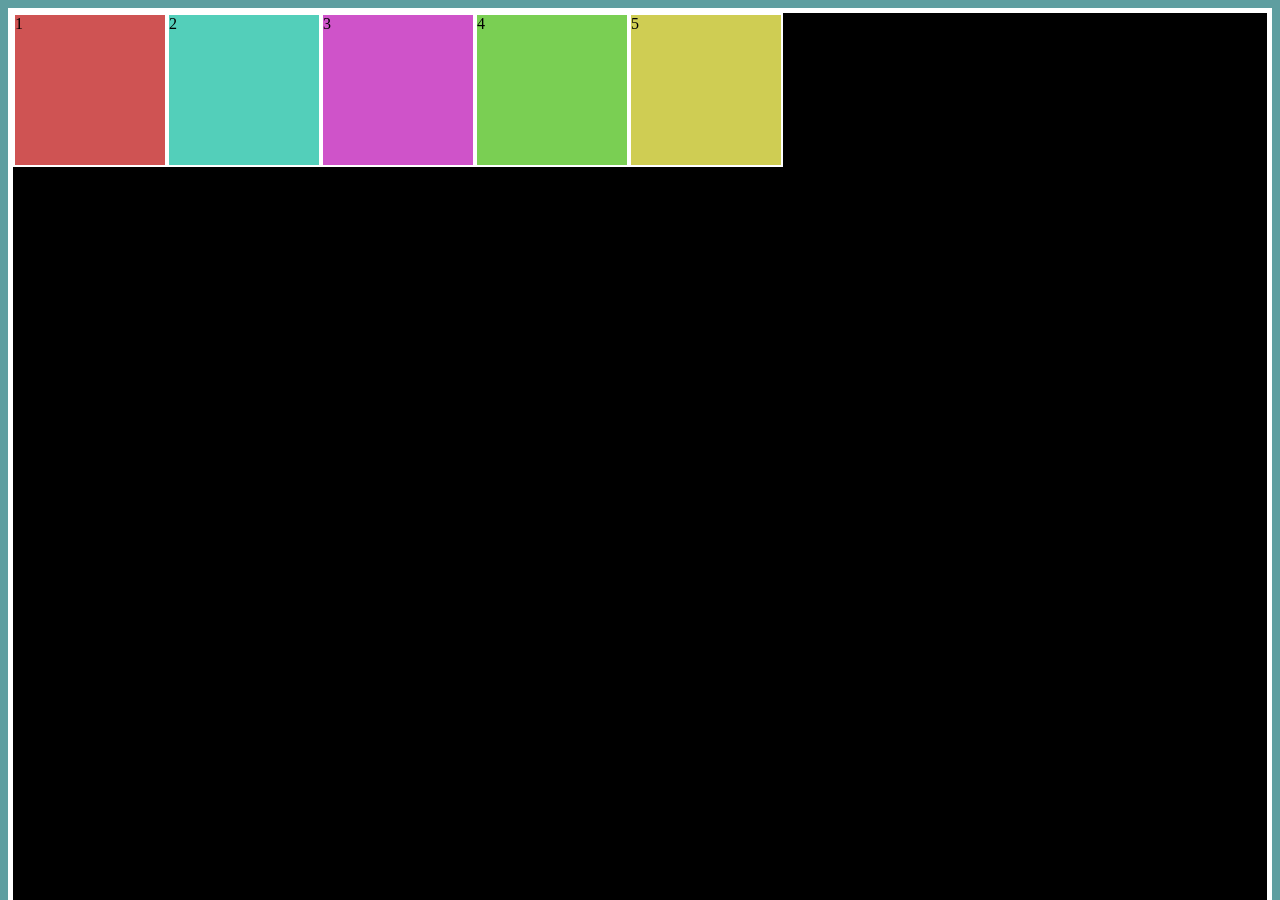
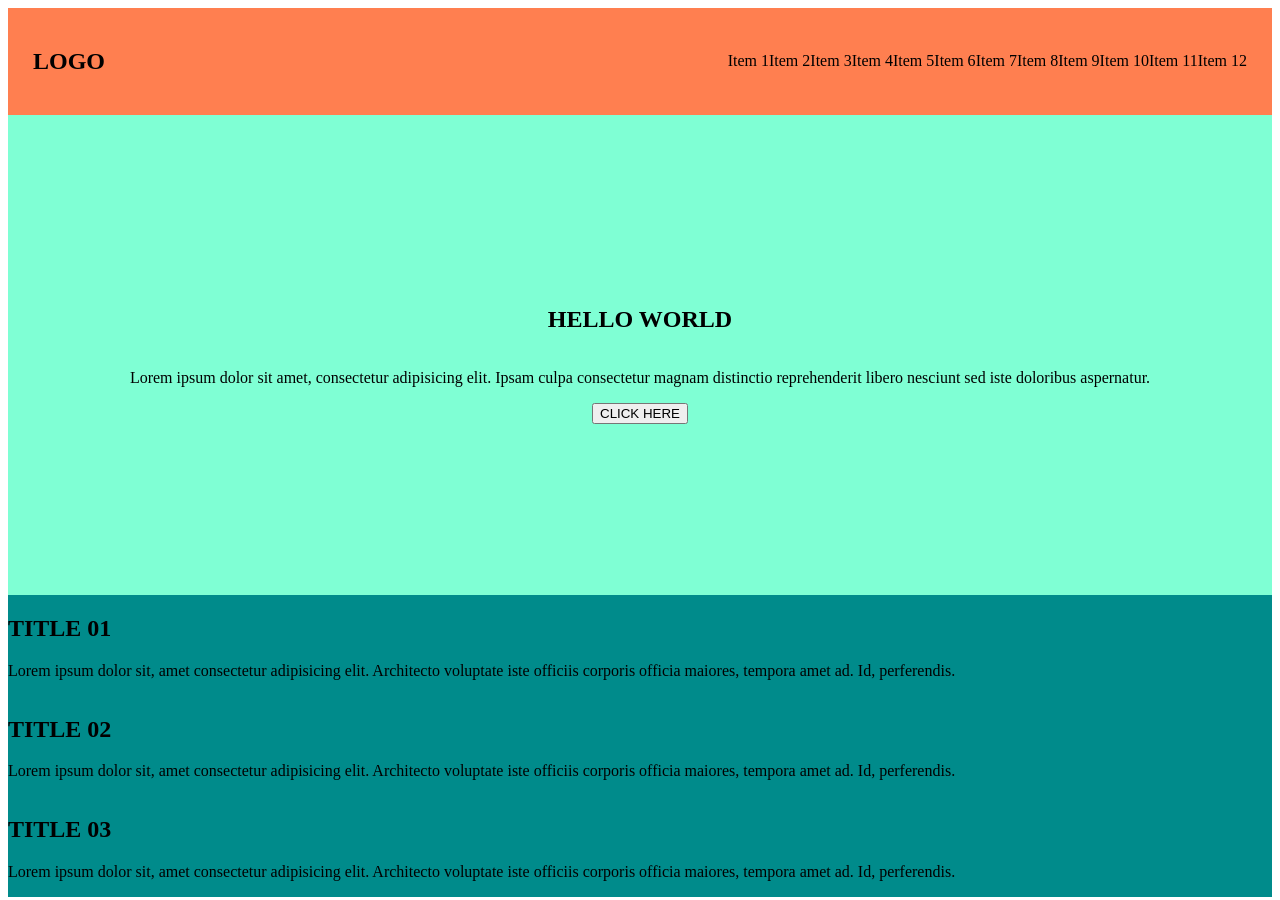
Before and after one commit to JUANDALNINO/WebDevelopment-CoderHouse-Lectures, a plain HTML site: page lecture05/index.html in a window 1280 px wide. Shown: the top 900 px of the page. Drawn offline with Linux system fonts and the light colour scheme; files that its build step writes are made by us from their sources.

Commit message:
Finish class

```diff
--- a/lecture05/index.html
+++ b/lecture05/index.html
@@ -8,12 +8,49 @@
     <title>Document</title>
 </head>
 <body>
-    <div class="father__container">
-        <div class="son01">1</div>
-        <div class="son02">2</div>
-        <div class="son03">3</div>
-        <div class="son04">4</div>
-        <div class="son05">5</div>
-    </div>
+    <nav>
+        <h1>LOGO</h1>
+        <ul>
+            <li>Item 1</li>
+            <li>Item 2</li>
+            <li>Item 3</li>
+            <li>Item 4</li>
+            <li>Item 5</li>
+            <li>Item 6</li>
+            <li>Item 7</li>
+            <li>Item 8</li>
+            <li>Item 9</li>
+            <li>Item 10</li>
+            <li>Item 11</li>
+            <li>Item 12</li>
+        </ul>
+    </nav>
+
+    <section class="hero">
+        <h2>HELLO WORLD</h2>
+        <p>Lorem ipsum dolor sit amet, consectetur adipisicing elit. Ipsam culpa consectetur magnam distinctio reprehenderit libero nesciunt sed iste doloribus aspernatur.</p>
+        <button>CLICK HERE</button>
+    </section>
+
+    <section class="card">
+        <article class="art">
+            <h2>TITLE 01</h2>
+            <p>Lorem ipsum dolor sit, amet consectetur adipisicing elit. Architecto voluptate iste officiis corporis officia maiores, tempora amet ad. Id, perferendis.</p>
+        </article>
+    </section>
+
+    <section class="card">
+        <article class="art">
+            <h2>TITLE 02</h2>
+            <p>Lorem ipsum dolor sit, amet consectetur adipisicing elit. Architecto voluptate iste officiis corporis officia maiores, tempora amet ad. Id, perferendis.</p>
+        </article>
+    </section>
+
+    <section class="card">
+        <article class="art">
+            <h2>TITLE 03</h2>
+            <p>Lorem ipsum dolor sit, amet consectetur adipisicing elit. Architecto voluptate iste officiis corporis officia maiores, tempora amet ad. Id, perferendis.</p>
+        </article>
+    </section>
 </body>
 </html>
--- a/lecture05/styles.css
+++ b/lecture05/styles.css
@@ -1,48 +1,35 @@
-body {
-    background-color: cadetblue;
+
+
+nav {
+    background-color: coral;
+    padding: 20px 25px;
+    display: flex;
+    flex-wrap: wrap;
+    justify-content: space-between;
+    align-items: center;
 }
 
-.father__container {
-    background-color: black;
-    width: auto;
-    height: 1300px;
-    border: 5px solid white;
+nav ul{
     display: flex;
     flex-direction: row;
+    list-style: none;
     flex-wrap: wrap;
 }
 
-.son01 {
-    background-color: rgb(207, 83, 83);
-    width: 150px;
-    height: 150px;
-    border: 2px solid white;
+.hero {
+    background-color: aquamarine;
+    height: 60vh;
+    display: flex;
+    flex-direction: column;
+    justify-content: center;
+    align-items: center;
 }
 
-.son02 {
-    background-color: rgb(83, 207, 186);
-    width: 150px;
-    height: 150px;
-    border: 2px solid white;
+.card {
+    display: flex;
 }
 
-.son03 {
-    background-color: rgb(207, 83, 201);
-    width: 150px;
-    height: 150px;
-    border: 2px solid white;
+.art {
+    background-color: darkcyan;
+    flex-basis: 100%;
 }
-
-.son04 {
-    background-color: rgb(122, 207, 83);
-    width: 150px;
-    height: 150px;
-    border: 2px solid white;
-}
-
-.son05 {
-    background-color: rgb(207, 205, 83);
-    width: 150px;
-    height: 150px;
-    border: 2px solid white;
-}
```
